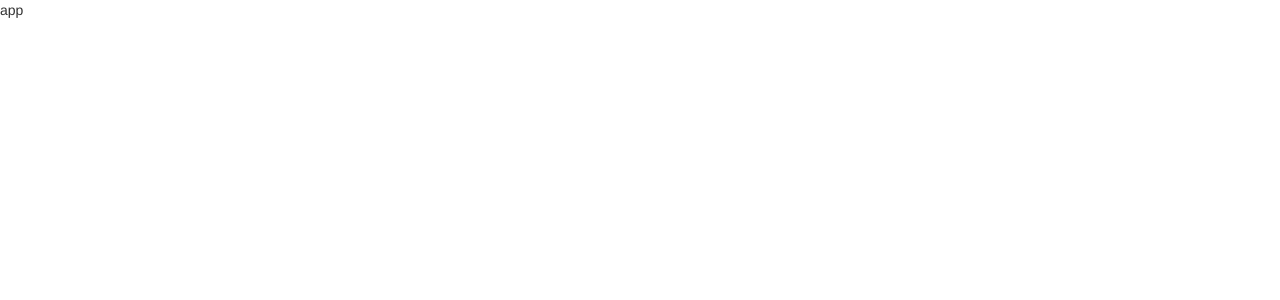
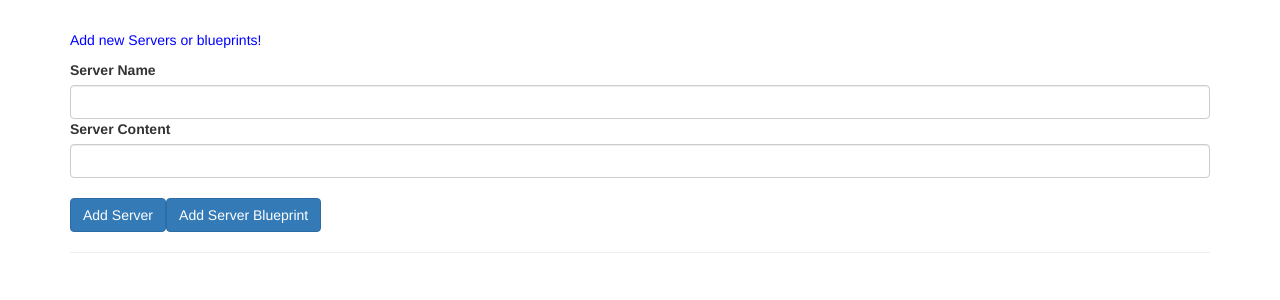
Before and after one commit to l-gorecki/angular-udemy-course, an Angular app: page / in a window 1280 px wide. Shown: the top 300 px of the page. Built offline with nearby package versions, Linux system fonts and the light colour scheme.

Commit message:
download start project

```diff
--- a/src/app/app.component.css
+++ b/src/app/app.component.css
@@ -0,0 +1,7 @@
+.container {
+  margin-top: 30px;
+}
+
+p {
+  color: blue;
+}
--- a/src/app/app.component.html
+++ b/src/app/app.component.html
@@ -1 +1,34 @@
-{{title}}
+<div class="container">
+  <div class="row">
+    <div class="col-xs-12">
+      <p>Add new Servers or blueprints!</p>
+      <label>Server Name</label>
+      <input type="text" class="form-control" [(ngModel)]="newServerName">
+      <label>Server Content</label>
+      <input type="text" class="form-control" [(ngModel)]="newServerContent">
+      <br>
+      <button
+        class="btn btn-primary"
+        (click)="onAddServer()">Add Server</button>
+      <button
+        class="btn btn-primary"
+        (click)="onAddBlueprint()">Add Server Blueprint</button>
+    </div>
+  </div>
+  <hr>
+  <div class="row">
+    <div class="col-xs-12">
+      <div
+        class="panel panel-default"
+        *ngFor="let element of serverElements">
+        <div class="panel-heading">{{ element.name }}</div>
+        <div class="panel-body">
+          <p>
+            <strong *ngIf="element.type === 'server'" style="color: red">{{ element.content }}</strong>
+            <em *ngIf="element.type === 'blueprint'">{{ element.content }}</em>
+          </p>
+        </div>
+      </div>
+    </div>
+  </div>
+</div>
--- a/src/app/app.component.ts
+++ b/src/app/app.component.ts
@@ -6,5 +6,23 @@ import { Component } from '@angular/core';
   styleUrls: ['./app.component.css']
 })
 export class AppComponent {
-  title = 'app';
+  serverElements = [];
+  newServerName = '';
+  newServerContent = '';
+
+  onAddServer() {
+    this.serverElements.push({
+      type: 'server',
+      name: this.newServerName,
+      content: this.newServerContent
+    });
+  }
+
+  onAddBlueprint() {
+    this.serverElements.push({
+      type: 'blueprint',
+      name: this.newServerName,
+      content: this.newServerContent
+    });
+  }
 }
--- a/src/index.html
+++ b/src/index.html
@@ -2,7 +2,7 @@
 <html lang="en">
 <head>
   <meta charset="utf-8">
-  <title>UdemyCourse</title>
+  <title>N5CompleteGuide</title>
   <base href="/">
 
   <meta name="viewport" content="width=device-width, initial-scale=1">
```
Also changed, not shown: src/app/app.module.ts (+5 -3 lines), src/polyfills.ts (+11 -1 lines), 1 other file (tests, documents, lock files or other folders).
